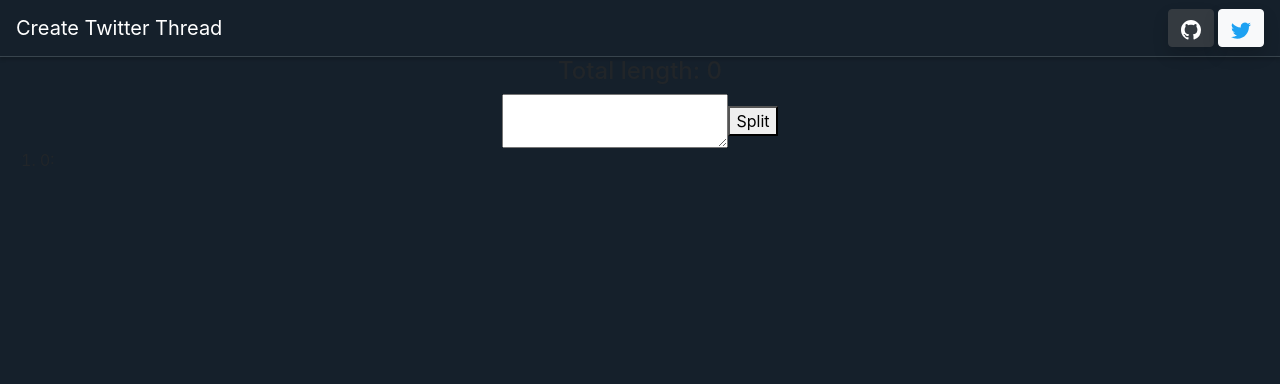
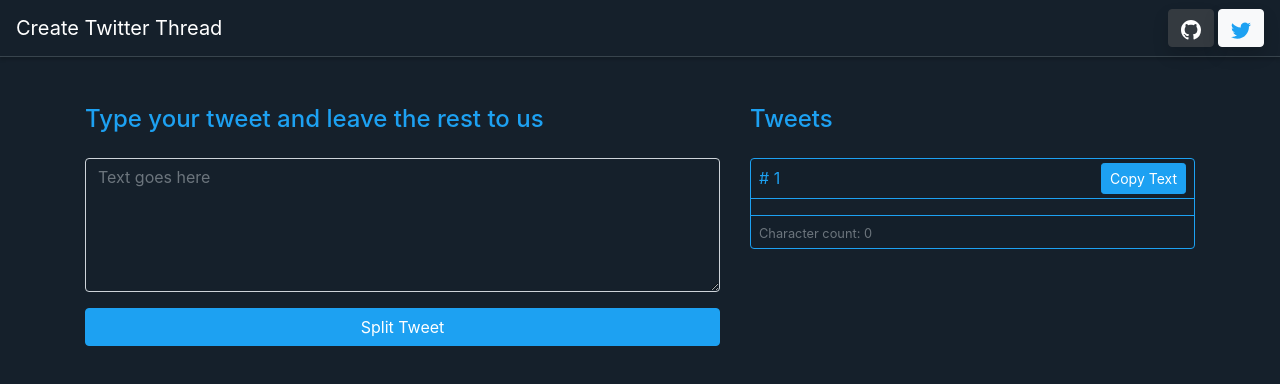
Before and after one commit to anikait1/twitter-thread-generator, a React (Create React App) app: page / in a window 1280 px wide. Shown: the top 384 px of the page. Built offline with nearby package versions, Linux system fonts and the light colour scheme.

Commit message:
Use bootstrap grid layout

```diff
--- a/src/App.js
+++ b/src/App.js
@@ -1,5 +1,11 @@
 import { useEffect, useState } from "react";
 import Header from "./Header";
+import Container from "react-bootstrap/Container";
+import Row from "react-bootstrap/Row";
+import Col from "react-bootstrap/Col";
+import FormControl from "react-bootstrap/FormControl";
+import Button from "react-bootstrap/Button";
+import Tweet from "./Tweet";
 
 function App() {
   const [text, setText] = useState("");
@@ -34,22 +40,47 @@ function App() {
   return (
     <>
       <Header />
-      <div>
-        <h4 style={{textAlign: "center"}}>Total length: {tweets.reduce((currLen, tweet) => currLen + tweet.length, 0)}</h4>
-        <div style={{display: "flex", alignItems: "center", justifyContent: "center"}}>
-        <textarea
-          value={text}
-          onChange={(event) => setText(event.currentTarget.value)}
-        />
-        <button onClick={() => setText((t) => t + "[...]")}>Split</button>
-        </div>
-
-        <ol>
-          {tweets.map((tweet) => (
-            <li>{`${tweet.length}: ${tweet}`}</li>
-          ))}
-        </ol>
-      </div>
+      <Container>
+        <Row className="my-5">
+          <Col xs={12} md={7}>
+            <h4 className="text-center text-md-left mb-4 " style={{color: "#1da1f2"}}>
+              Type your tweet and leave the rest to us
+            </h4>
+            <FormControl
+              as="textarea"
+              aria-label="Enter text"
+              value={text}
+              rows="5"
+              placeholder="Text goes here"
+              onChange={(event) => setText(event.currentTarget.value)}
+              className="mb-3"
+              style={{backgroundColor: "#15202b", color: "#ffffff"}}
+            />
+            <Button
+              className="my-3 my-md-0"
+              style={{ backgroundColor: "#1da1f2", borderColor: "#1da1f2" }}
+              block
+              onClick={() => setText((t) => t + "[...]")}
+            >
+              Split Tweet
+            </Button>
+          </Col>
+          <Col xs={12} md={5}>
+            <h4 className="text-center text-md-left my-4 mt-md-0" style={{color: "#1da1f2"}}>Tweets</h4>
+            <Row>
+              {tweets.map((tweet, index) => (
+                <Col key={index} xs={12}>
+                  <Tweet
+                    length={tweet.length}
+                    content={tweet}
+                    number={index + 1}
+                  />
+                </Col>
+              ))}
+            </Row>
+          </Col>
+        </Row>
+      </Container>
     </>
   );
 }
```
